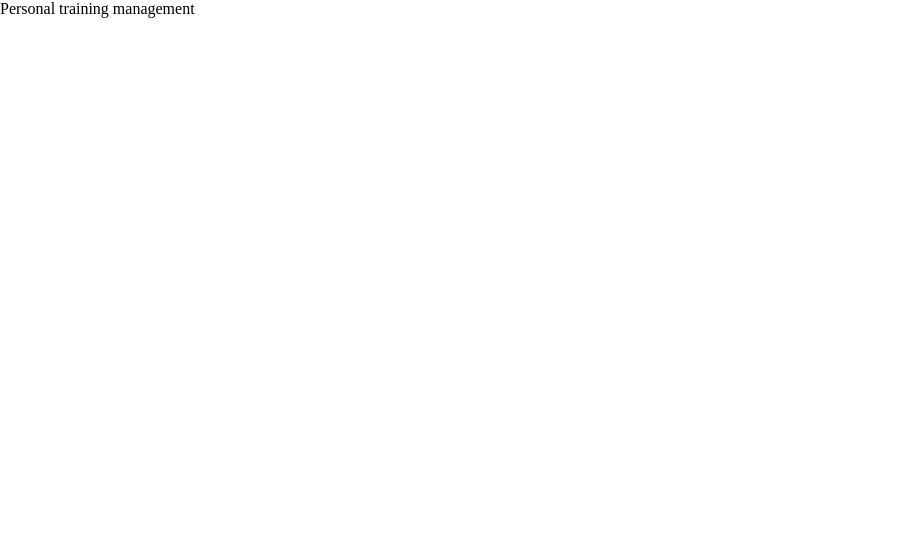
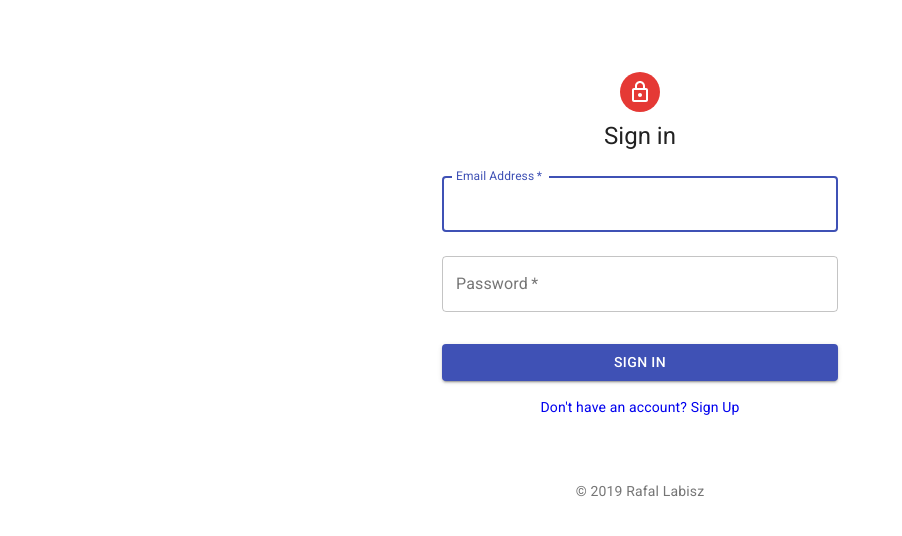
Before and after one commit to rafallabisz/personal-training-management-client, a React (Create React App) app: page /login in a window 1280 px wide. Shown: the top 536 px of the page, without its empty margins (0-902 px from the left). Built offline with nearby package versions, Linux system fonts and the light colour scheme.

Commit message:
add view loginPage

```diff
--- a/package.json
+++ b/package.json
@@ -5,9 +5,11 @@
   "dependencies": {
     "@material-ui/core": "^4.5.2",
     "@material-ui/icons": "^4.5.1",
+    "axios": "^0.19.0",
     "node-sass": "^4.13.0",
     "react": "^16.11.0",
     "react-dom": "^16.11.0",
+    "react-router-dom": "^5.1.2",
     "react-scripts": "3.2.0",
     "typeface-roboto": "0.0.75"
   },
@@ -33,10 +35,12 @@
     ]
   },
   "devDependencies": {
+    "@types/axios": "^0.14.0",
     "@types/jest": "^24.0.20",
     "@types/node": "^12.11.7",
     "@types/react": "^16.9.11",
     "@types/react-dom": "^16.9.3",
+    "@types/react-router-dom": "^5.1.2",
     "typescript": "^3.6.4"
   }
 }
--- a/src/index.tsx
+++ b/src/index.tsx
@@ -3,5 +3,14 @@ import ReactDOM from "react-dom";
 import "./index.scss";
 import "typeface-roboto";
 import App from "./modules/App";
+import { ThemeProvider } from "@material-ui/core/styles";
+import { theme } from "./styles/theme";
+import CssBaseline from "@material-ui/core/CssBaseline";
 
-ReactDOM.render(<App />, document.getElementById("root"));
+ReactDOM.render(
+  <ThemeProvider theme={theme}>
+    <CssBaseline />
+    <App />
+  </ThemeProvider>,
+  document.getElementById("root")
+);
--- a/src/modules/App.tsx
+++ b/src/modules/App.tsx
@@ -1,7 +1,18 @@
 import React from "react";
-
+import { BrowserRouter as Router, Switch, Route, Redirect } from "react-router-dom";
+import { routes } from "../routes";
+import LoginPage from "./auth/LoginPage";
+import RegisterPage from "./auth/RegisterPage";
 const App: React.FC = () => {
-  return <div className="app">Personal training management</div>;
+  return (
+    <Router>
+      <Switch>
+        <Route exact path={routes.loginPage} component={LoginPage} />
+        <Route exact path={routes.registerPage} component={RegisterPage} />
+        <Redirect to={routes.loginPage} />
+      </Switch>
+    </Router>
+  );
 };
 
 export default App;
--- /dev/null
+++ b/src/modules/auth/LoginPage.styles.ts
@@ -0,0 +1,33 @@
+import { makeStyles, Theme } from "@material-ui/core";
+
+const useStyles = makeStyles((theme: Theme) => {
+  return {
+    "@global": {
+      body: {
+        backgroundColor: theme.palette.common.white
+      }
+    },
+    wrapper: {
+      marginTop: theme.spacing(8),
+      display: "flex",
+      flexDirection: "column",
+      alignItems: "center"
+    },
+    avatar: {
+      margin: theme.spacing(1),
+      backgroundColor: theme.palette.secondary.main
+    },
+    form: {
+      width: "100%",
+      marginTop: theme.spacing(1)
+    },
+    submit: {
+      margin: theme.spacing(3, 0, 2)
+    },
+    signUp: {
+      textDecoration: "none"
+    }
+  };
+});
+
+export default useStyles;
--- /dev/null
+++ b/src/modules/auth/LoginPage.tsx
@@ -0,0 +1,71 @@
+import React from "react";
+import { Container, Avatar, Typography, TextField, Button, Grid, Box } from "@material-ui/core";
+import LockOutlinedIcon from "@material-ui/icons/LockOutlined";
+import useStyles from "./LoginPage.styles";
+import { NavLink } from "react-router-dom";
+import { routes } from "../../routes";
+
+interface LoginPageProps {}
+
+const Copyright = () => {
+  return (
+    <Typography variant="body2" color="textSecondary" align="center">
+      {"© 2019 Rafal Labisz "}
+    </Typography>
+  );
+};
+
+const LoginPage: React.FC<LoginPageProps> = props => {
+  const classes = useStyles();
+  return (
+    <Container component="main" maxWidth="xs">
+      <div className={classes.wrapper}>
+        <Avatar className={classes.avatar}>
+          <LockOutlinedIcon />
+        </Avatar>
+        <Typography component="h1" variant="h5">
+          Sign in
+        </Typography>
+        <form className={classes.form} noValidate>
+          <TextField
+            variant="outlined"
+            margin="normal"
+            required
+            fullWidth
+            id="email"
+            label="Email Address"
+            name="email"
+            autoComplete="email"
+            autoFocus
+          />
+          <TextField
+            variant="outlined"
+            margin="normal"
+            required
+            fullWidth
+            name="password"
+            label="Password"
+            type="password"
+            id="password"
+            autoComplete="current-password"
+          />
+
+          <Button type="submit" fullWidth variant="contained" color="primary" className={classes.submit}>
+            Sign In
+          </Button>
+          <Grid container justify="center">
+            <Grid item>
+              <NavLink to={routes.registerPage} className={classes.signUp}>
+                Don't have an account? Sign Up
+              </NavLink>
+            </Grid>
+          </Grid>
+        </form>
+      </div>
+      <Box mt={8}>
+        <Copyright />
+      </Box>
+    </Container>
+  );
+};
+export default LoginPage;
--- /dev/null
+++ b/src/modules/auth/RegisterPage.tsx
@@ -0,0 +1,8 @@
+import React from "react";
+
+interface RegisterPageProps {}
+
+const RegisterPage: React.FC<RegisterPageProps> = props => {
+  return <div>Register</div>;
+};
+export default RegisterPage;
--- a/src/routes/index.ts
+++ b/src/routes/index.ts
@@ -1 +1,5 @@
-export const routes = {};
+export const routes = {
+  loginPage: "/login",
+  registerPage: "/register",
+  main: "/"
+};
--- /dev/null
+++ b/src/styles/theme.ts
@@ -0,0 +1,21 @@
+import { createMuiTheme } from "@material-ui/core/styles";
+
+export const theme = createMuiTheme({
+  palette: {
+    primary: {
+      main: "#3f51b5"
+    },
+    secondary: {
+      main: "#e53935"
+    },
+    error: {
+      main: "#d32f2f"
+    },
+    background: {
+      default: "#fff"
+    },
+    common: {
+      white: "#fff"
+    }
+  }
+});
```
Also changed, not shown: 1 other file (tests, documents, lock files or other folders).
